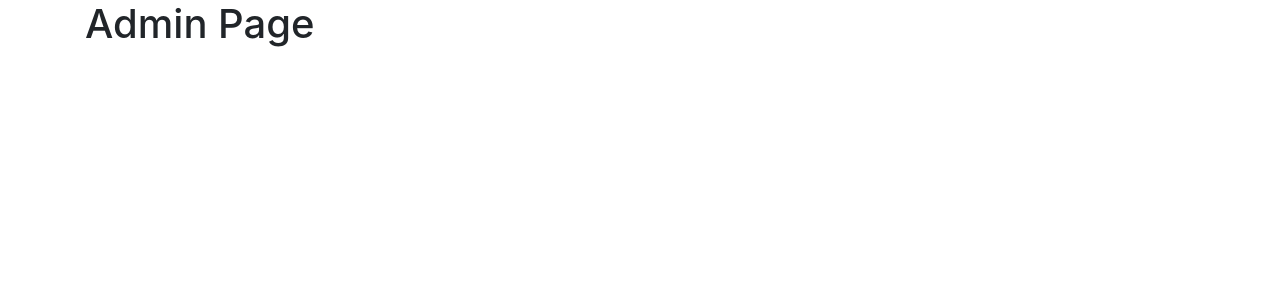
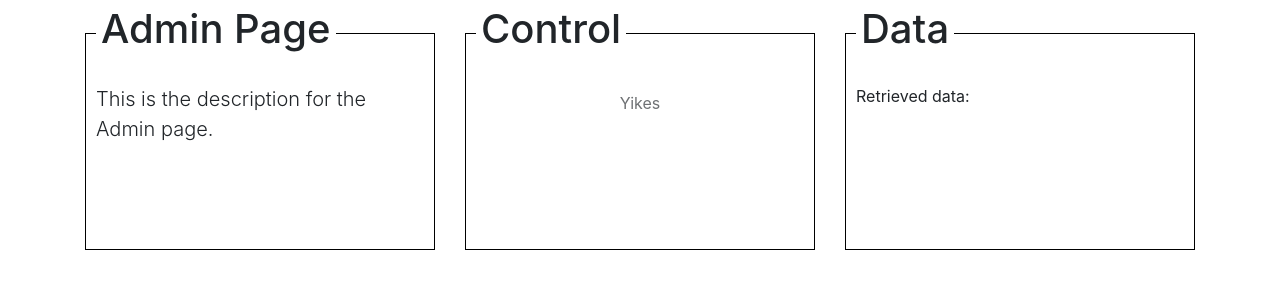
Before and after one commit to EricTalv/ChatCenterV3, a Nuxt app in the folder Frontend/: page /admin in a window 1280 px wide. Shown: the top 300 px of the page. Built offline with nearby package versions, Linux system fonts and the light colour scheme.

Commit message:
Added some design to admin

```diff
--- a/Frontend/pages/admin.vue
+++ b/Frontend/pages/admin.vue
@@ -1,6 +1,28 @@
 <template>
     <section class="container">
-        <h1>Admin Page</h1>
+        <div class="row">
+            <div class="col-md">
+                <fieldset class="et-Field">
+                    <legend class="et-Legend"><h1>Admin Page</h1></legend>
+                    <p class="lead">This is the description for the Admin page.</p>
+                </fieldset>
+            </div>
+            <div class="col-md">
+                <fieldset class="et-Field">
+                    <legend class="et-Legend"><h1>Control</h1></legend>
+                    <a href="#" class="w-100 btn disabled">Yikes</a>
+                </fieldset>
+            </div>
+            <div class="col-md">
+                <fieldset class="et-Field">
+                    <legend class="et-Legend"><h1>Data</h1></legend>
+                    <p>Retrieved data:</p>
+                    <ul>
+
+                    </ul>
+                </fieldset>
+            </div>
+        </div>
     </section>
 </template>
 
@@ -12,4 +34,17 @@
 
 <style scoped>
 
+    .et-Field {
+        border: 1px solid black;
+        padding: 10px;
+        margin: 0;
+        min-height: 250px;
+    }
+
+    .et-Field > legend {
+        width: auto;
+        margin-top: 30px;
+        padding: 5px;
+    }
+
 </style>
```
